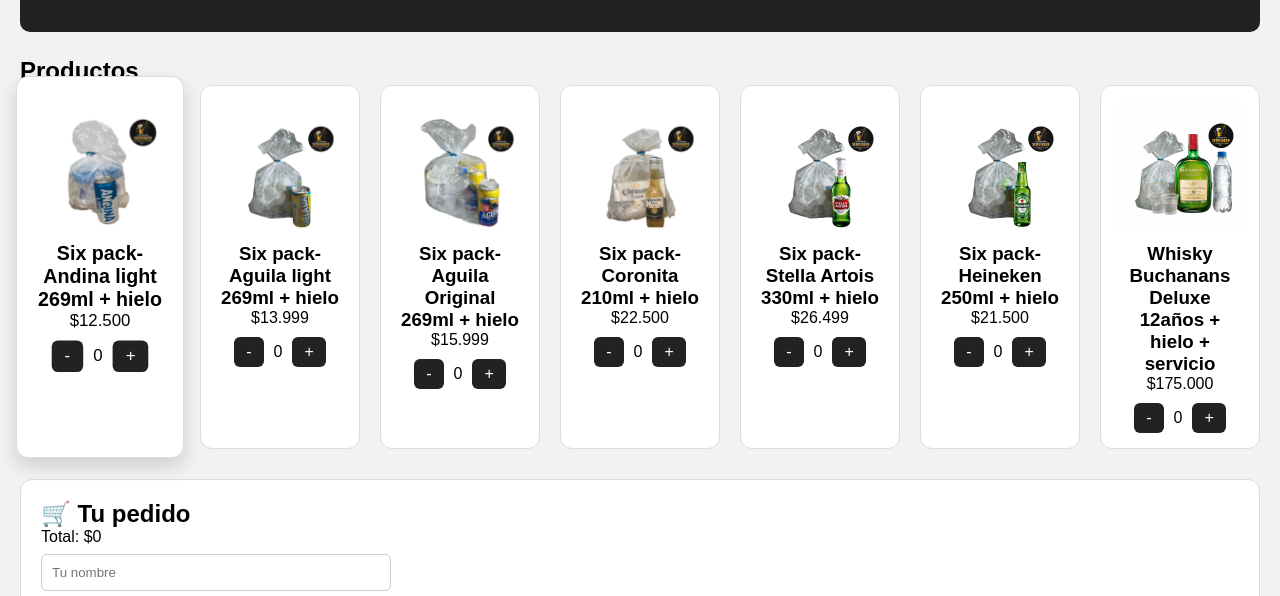
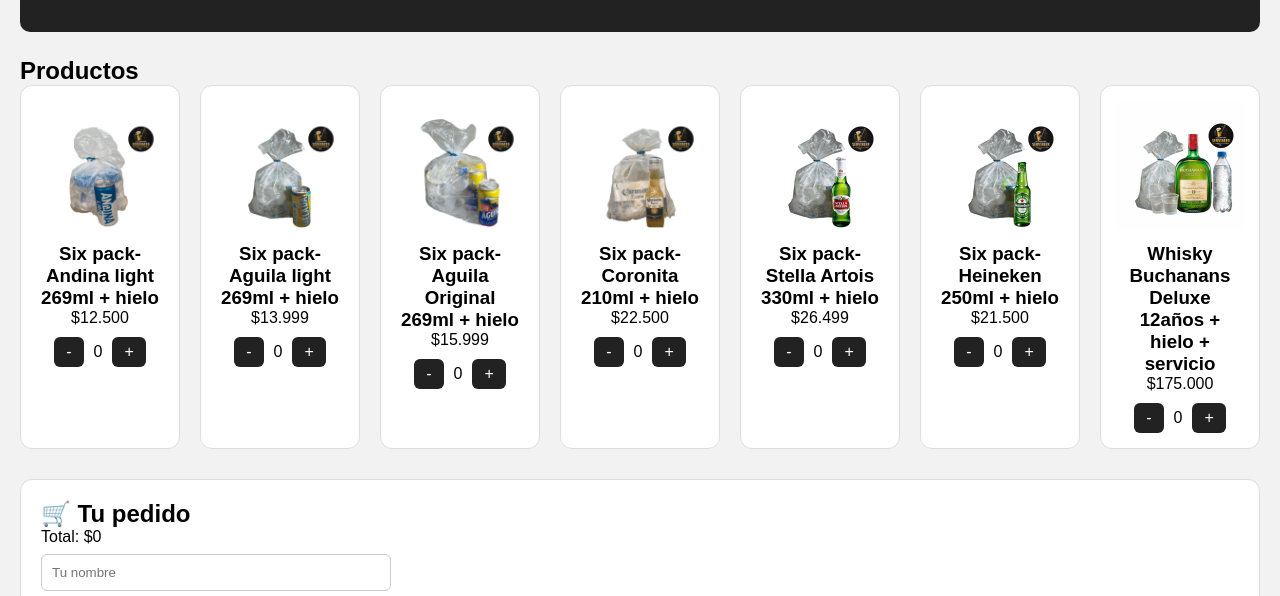
Before and after one commit to guzmaacevedo/servibeer, a plain HTML site: page index.html in a window 1280 px wide. In both pictures the pointer is over the element 100 px from the left and 444 px from the top of the page. Shown: the part 177-773 px from the top of the page. Drawn offline with Linux system fonts and the light colour scheme.

Commit message:
Update styles.css

```diff
--- a/static/css/styles.css
+++ b/static/css/styles.css
@@ -75,8 +75,8 @@
 
 /* EFECTO HOVER 🔥 */
 .producto:hover {
-  transform: scale(1.05);
-  box-shadow: 0 8px 18px rgba(0, 0, 0, 0.15);
+  transform: none;
+  box-shadow: none;
 }
 
 /* IMAGEN */
```
